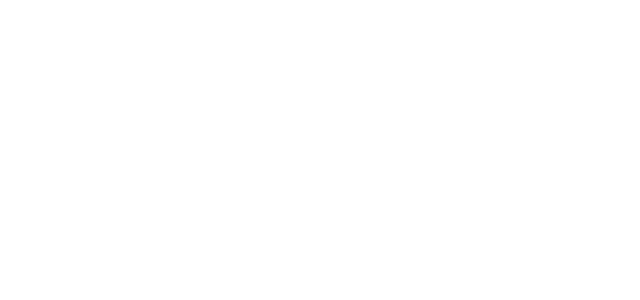
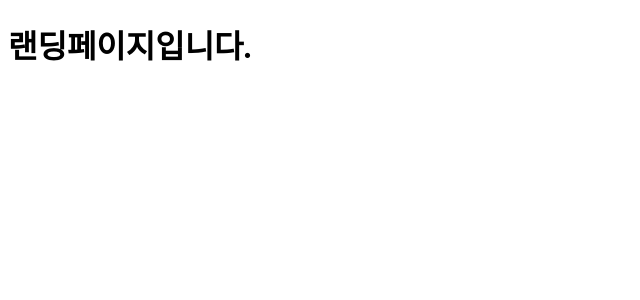
Before and after one commit to yookeunbyul/RisingTest_wanted, a React (Create React App) app in the folder risingtest-react/: page / in a window 1280 px wide. Shown: the top 300 px of the page, without its empty margins (0-640 px from the left). Built offline with nearby package versions, Linux system fonts and the light colour scheme; the HTML template or start-up script is replaced by a standard one.

Commit message:
라우터 설정 및 랜딩페이지

```diff
--- a/risingtest-react/package.json
+++ b/risingtest-react/package.json
@@ -8,6 +8,7 @@
     "@testing-library/user-event": "^13.2.1",
     "react": "^18.2.0",
     "react-dom": "^18.2.0",
+    "react-router-dom": "^6.3.0",
     "react-scripts": "5.0.1",
     "web-vitals": "^2.1.0"
   },
--- a/risingtest-react/src/App.js
+++ b/risingtest-react/src/App.js
@@ -1,8 +1,8 @@
+import RootRoute from "./routes/index.js";
+
 function App() {
   return (
-    <div className="App">
-
-    </div>
+    <RootRoute />
   );
 }
 
--- /dev/null
+++ b/risingtest-react/src/pages/landing/index.js
@@ -0,0 +1,9 @@
+const LandingPage = () => {
+    return(
+        <>
+            <h1>랜딩페이지입니다.</h1>
+        </>
+    );
+}
+
+export default LandingPage;
--- /dev/null
+++ b/risingtest-react/src/routes/index.js
@@ -0,0 +1,15 @@
+import {BrowserRouter, Routes, Route} from 'react-router-dom';
+import LandingPage from "../pages/landing";
+
+const RootRoute = () => {
+    return (
+        <BrowserRouter>
+            <Routes>
+                {/* 랜딩 페이지 */}
+                <Route path="/" element={<LandingPage />}></Route>
+            </Routes>
+        </BrowserRouter>
+    );
+}
+
+export default RootRoute;
```
Also changed, not shown: risingtest-react/src/components/common/Navigation.js (added, +8 -0 lines), 2 other files (tests, documents, lock files or other folders).
